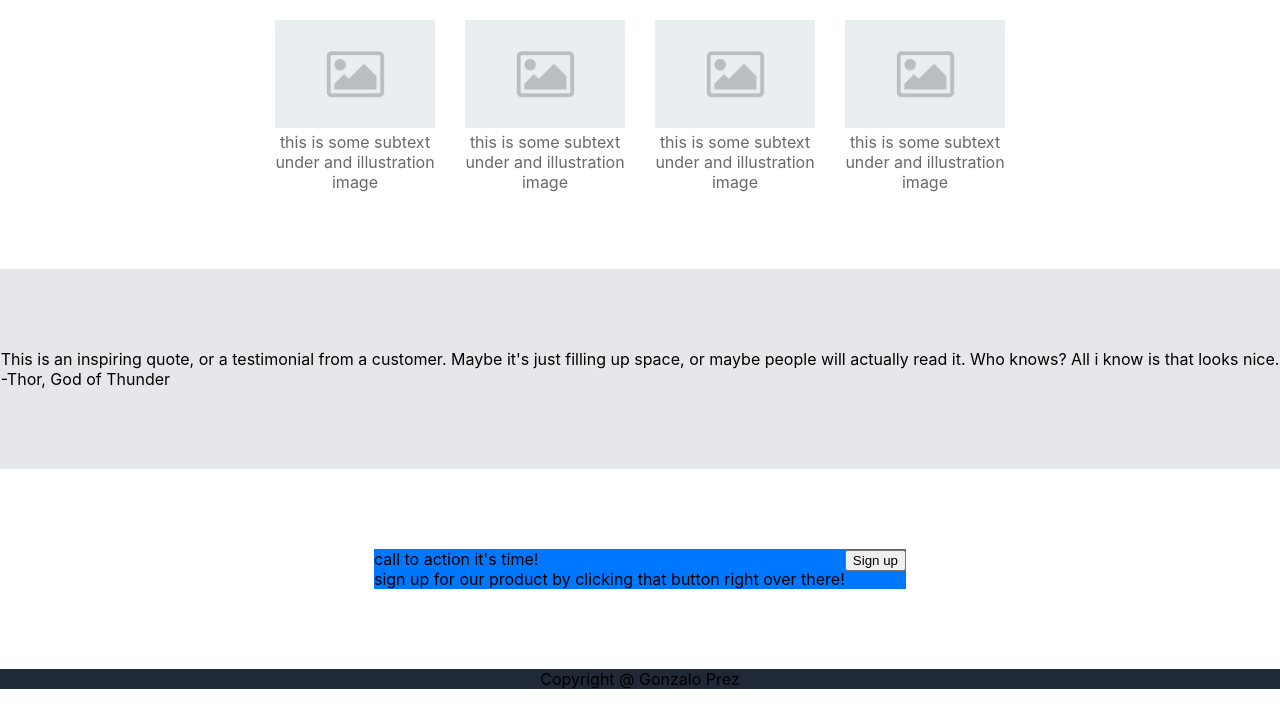
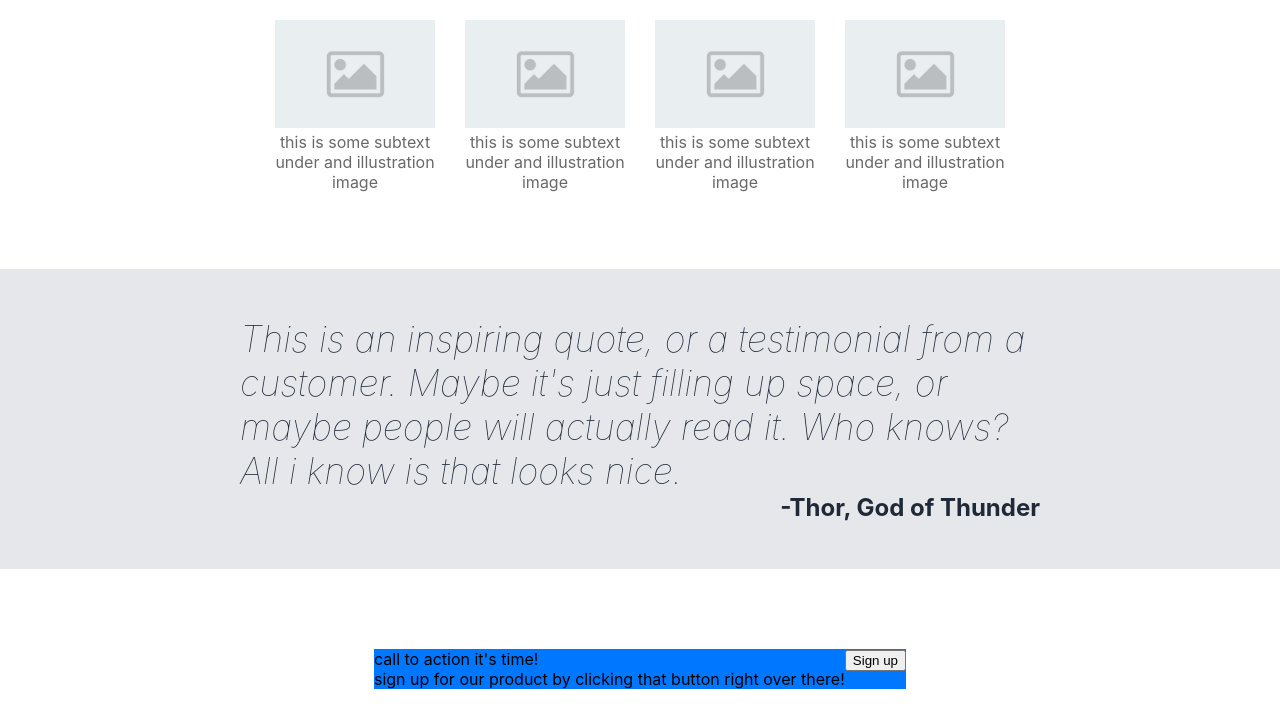
Before and after one commit to GonzaloP1/project-landin-page-two, a plain HTML site: page index.html in a window 1280 px wide. Shown: the part 474-1198 px from the top of the page. Before the commit the page ends 1163 px from the top, so only its background shows below. Drawn offline with Linux system fonts and the light colour scheme.

Commit message:
style 'inspiring-quote'
font style, font weight, font size and color 'quote'
font weight, font size and color 'thor'
display flex 'invisible-square' flex direction: column
'thor' align self flex-end

```diff
--- a/index.html
+++ b/index.html
@@ -55,11 +55,11 @@
 
             </div>
             <div class="inspiring-quote">
-                <div>
+                <div class="invisible-square">
                     <div class="quote">
                         This is an inspiring quote, or a testimonial from a customer. Maybe it's just filling up space, or maybe people will actually read it. Who knows? All i know is that looks nice.
                     </div>
-                    <div>
+                    <div class="thor">
                         -Thor, God of Thunder
                     </div>
                 </div>
--- a/style.css
+++ b/style.css
@@ -77,7 +77,7 @@ li a:active {
 }
 
 .left button {
-    background-color: #2470fc;
+    background-color: #3882f6;
     font-size: 16px;
     padding: 7px 24px;
     font-weight: 600;
@@ -89,7 +89,7 @@ li a:active {
 
 .left button:hover {
     background-color: #f9faf8;
-    color: #1f2937;
+    color: #3882f6;
 }
 
 .left button:active {
@@ -147,7 +147,7 @@ img {
     display: flex;
     justify-content: center;
     align-items: center;
-    height: 200px;
+    height: 300px;
 }
 
 .sign-up {
@@ -178,3 +178,23 @@ img {
 .text {
     color: #696969;
 }
+
+.quote {
+    font-size: 36px;
+    font-style: italic;
+    color: #1f2937;
+    font-weight: lighter;
+}
+
+.thor {
+    color: #1f2937;
+    font-weight: bolder;
+    font-size: 24px;
+    align-self: flex-end;
+}
+
+.invisible-square {
+    display: flex;
+    flex-direction: column;
+    max-width: 800px;
+}
```
